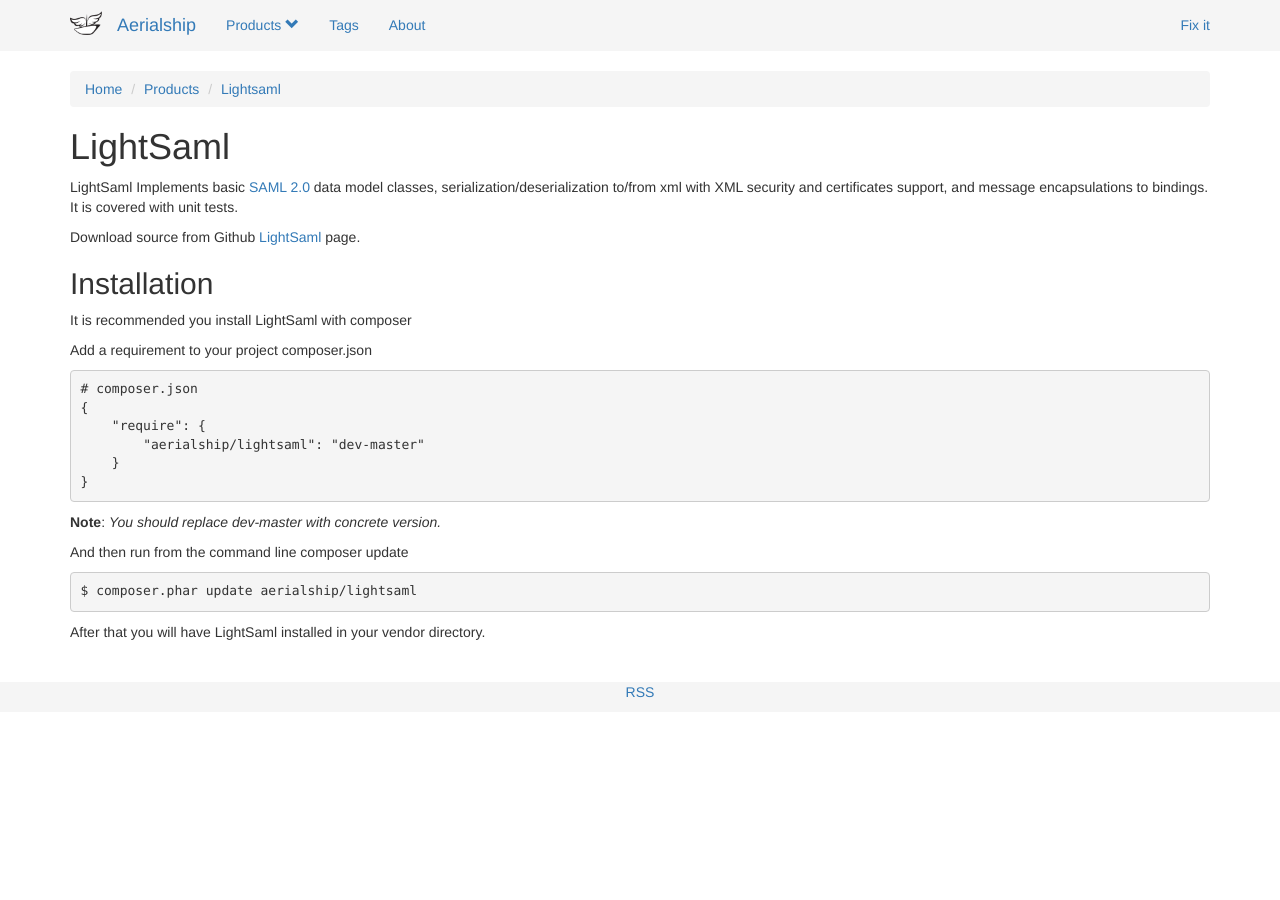
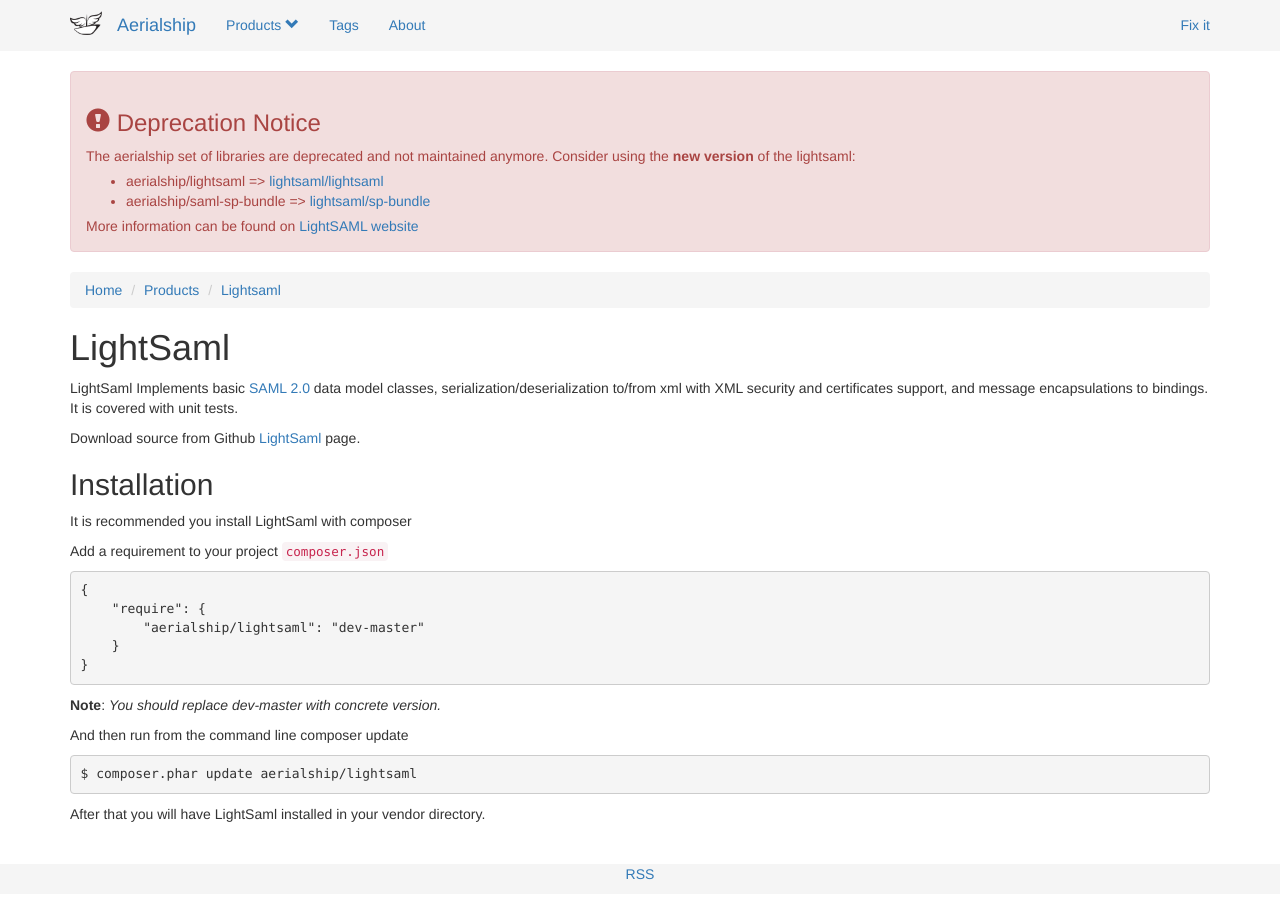
Before and after one commit to aerialship/aerialship.github.io, a Jekyll site: the page built from products/lightsaml/index.md, in a window 1280 px wide. Built offline with Jekyll 4.4.1, drawn with Linux system fonts in a browser that asks for light colours; nearby versions of some CDN libraries.

Commit message:
deprecation notice and new version info

````diff
--- a/_config.yml
+++ b/_config.yml
@@ -7,6 +7,8 @@
 url: "http://www.aerialship.com" # the base hostname & protocol for your site
 twitter_username: aerialship
 github_username:  aerialship
+
+highlighter: rouge
 
 # Build settings
 markdown: kramdown
--- a/_layouts/default.html
+++ b/_layouts/default.html
@@ -8,6 +8,20 @@
 {% include header.html %}
 
 <div class="container">
+    <div class="alert alert-danger">
+        <h3>
+            <span class="glyphicon glyphicon-exclamation-sign" aria-hidden="true"></span>
+            Deprecation Notice
+        </h3>
+        <p>The aerialship set of libraries are deprecated and not maintained anymore. Consider using the <b>new version</b> of the lightsaml:</p>
+        <p>
+        <ul>
+            <li>aerialship/lightsaml => <a href="https://packagist.org/packages/lightsaml/lightsaml">lightsaml/lightsaml</a></li>
+            <li>aerialship/saml-sp-bundle => <a href="https://packagist.org/packages/lightsaml/sp-bundle">lightsaml/sp-bundle</a></li>
+        </ul>
+        </p>
+        <p>More information can be found on <a href="https://www.lightsaml.com">LightSAML website</a></p>
+    </div>
     {{ content }}
 </div>
 
--- a/products/lightsaml/index.md
+++ b/products/lightsaml/index.md
@@ -13,23 +13,22 @@
 
 It is recommended you install LightSaml with composer
 
-Add a requirement to your project composer.json
+Add a requirement to your project ``composer.json``
 
-{% highlight json %}
-# composer.json
+```json
 {
     "require": {
         "aerialship/lightsaml": "dev-master"
     }
 }
-{% endhighlight %}
+```
 
 **Note**: *You should replace dev-master with concrete version.*
 
 And then run from the command line composer update
 
-{% highlight bash %}
+```bash
 $ composer.phar update aerialship/lightsaml
-{% endhighlight %}
+```
 
 After that you will have LightSaml installed in your vendor directory.
````
